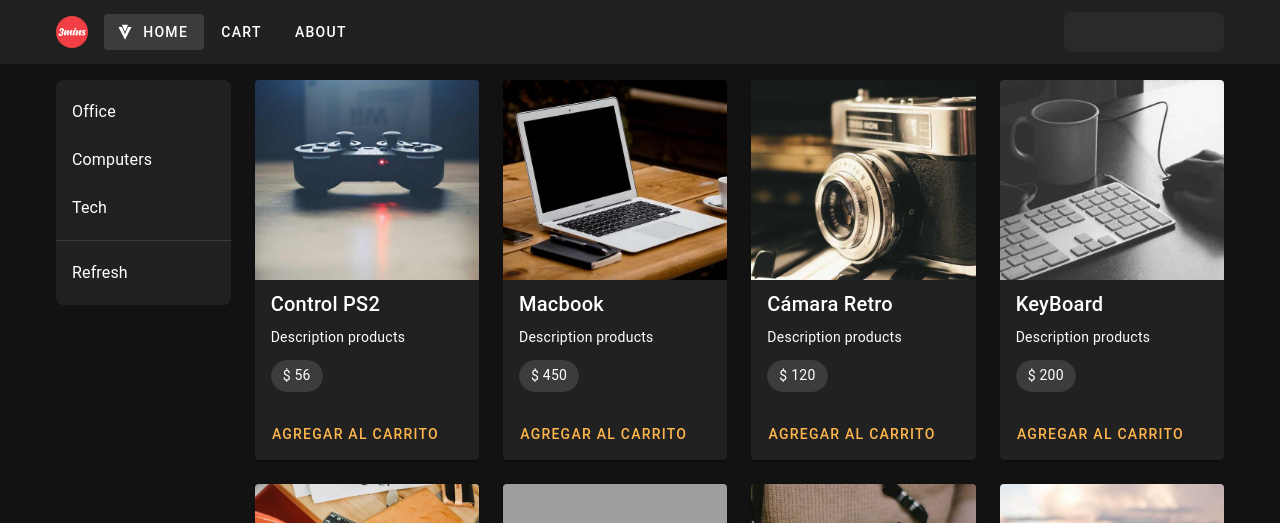
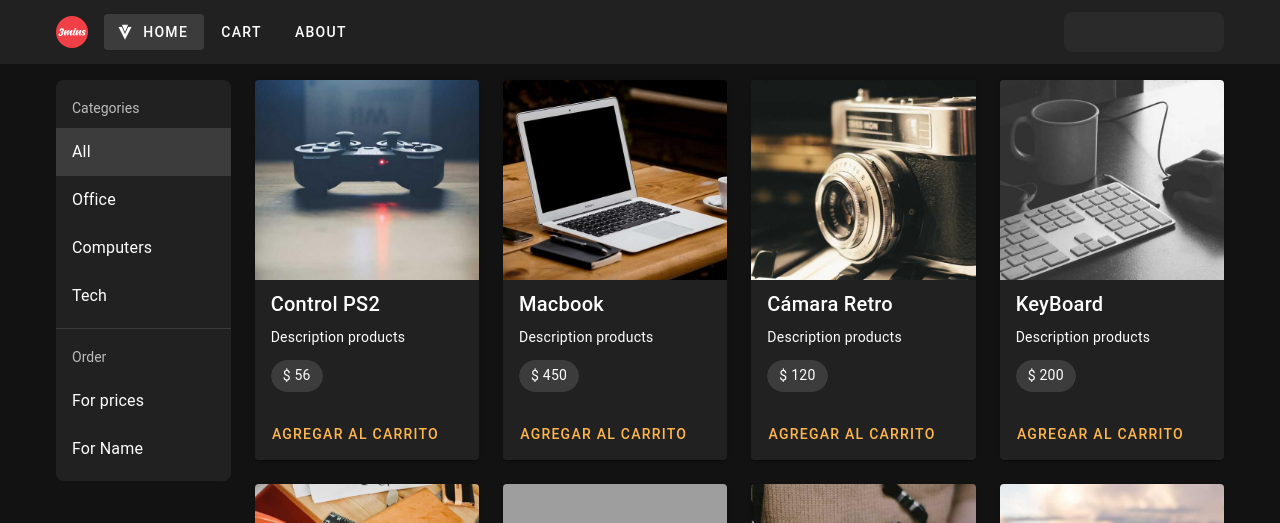
Before and after one commit to estudios-cursos-tutoriales/course-vue-three, a Vue app: page / in a window 1280 px wide. Shown: the top 523 px of the page. Built offline with nearby package versions, Linux system fonts and the light colour scheme; grey boxes are pictures that could not be loaded.

Commit message:
:fire: Fixed: active, all category, items active

```diff
--- a/src/components/CategoryList.vue
+++ b/src/components/CategoryList.vue
@@ -37,12 +37,15 @@
         };
     },
     methods: {
+        clearCategory(){
+            this.$router.push({
+                name: 'home'
+            });
+        },
         selectCategory(categoryId: number) {
             this.$router.push({
                 name: 'category',
-
                 // params: {categoryId: categoryId}
-
                 // * Forma simplificada
                 params: {categoryId}
             })
@@ -54,7 +57,15 @@
 <template>
     <v-sheet rounded="lg">
         <v-list rounded="lg">
-            <v-list-item
+            <v-list-subheader>Categories</v-list-subheader>
+            <v-list-item link @click="clearCategory()" :active="$route.name === 'home'">
+                <v-list-item-title>
+                    All
+                </v-list-item-title>
+            </v-list-item>
+
+            <!-- usamos la directiva :active para activar el iten del menu  en la category  -->
+            <v-list-item :active="$route.name === 'category' && Number($route.params.categoryId) === category.id"
                 v-for="category in categories"
                 :key="category.id"
                 link
@@ -67,10 +78,18 @@
 
             <v-divider class="my-2"></v-divider>
 
-            <v-list-item
-                color="grey-lighten-4"
-                link
-                title="Refresh">
+            <v-list-subheader>Order</v-list-subheader>
+
+            <v-list-item link color="grey-lighten-4">
+                <v-list-item-title>
+                    For prices
+                </v-list-item-title>
+            </v-list-item>
+
+            <v-list-item link color="grey-lighten-4">
+                <v-list-item-title>
+                    For Name
+                </v-list-item-title>
             </v-list-item>
         </v-list>
     </v-sheet>
```
